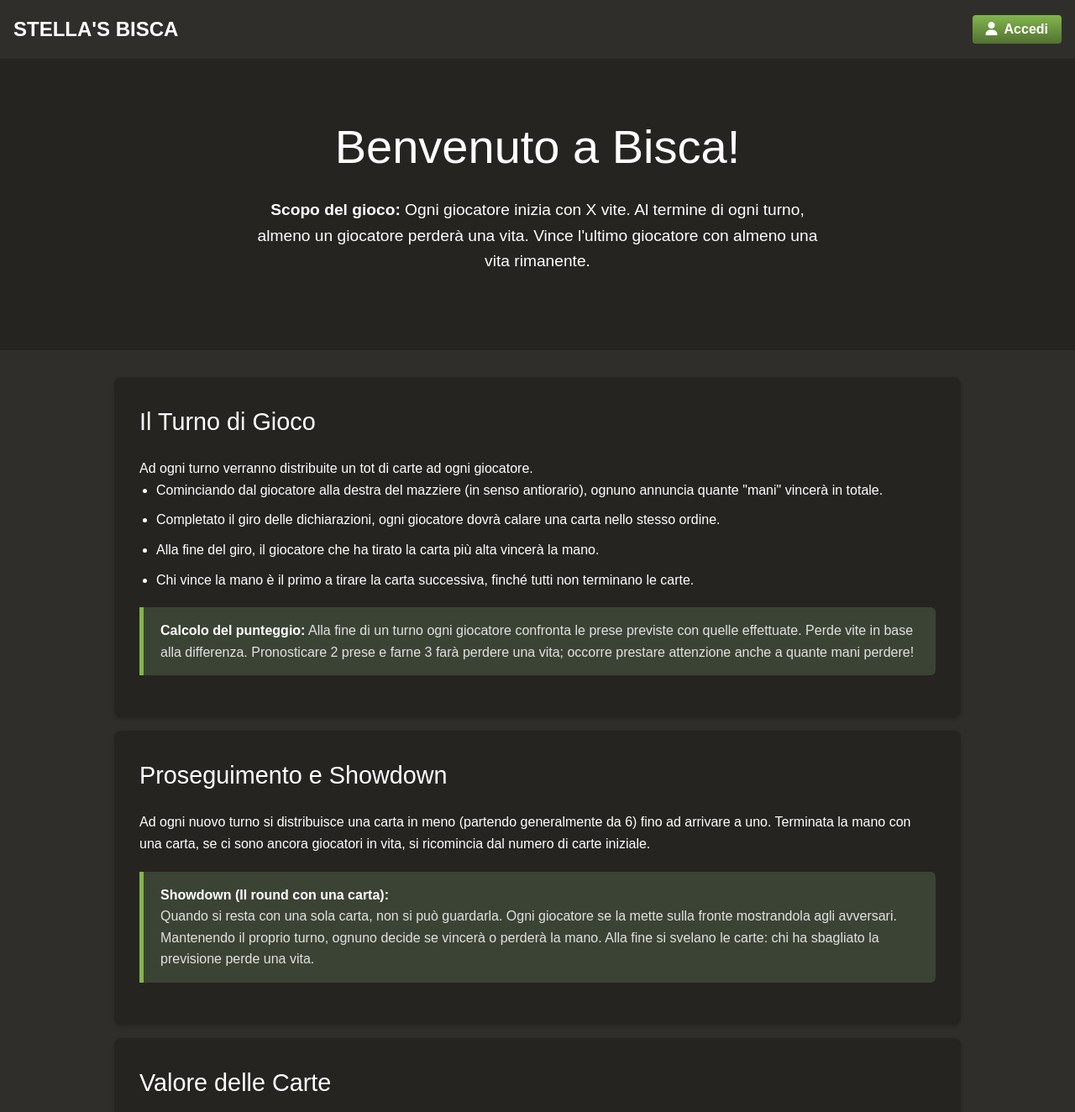
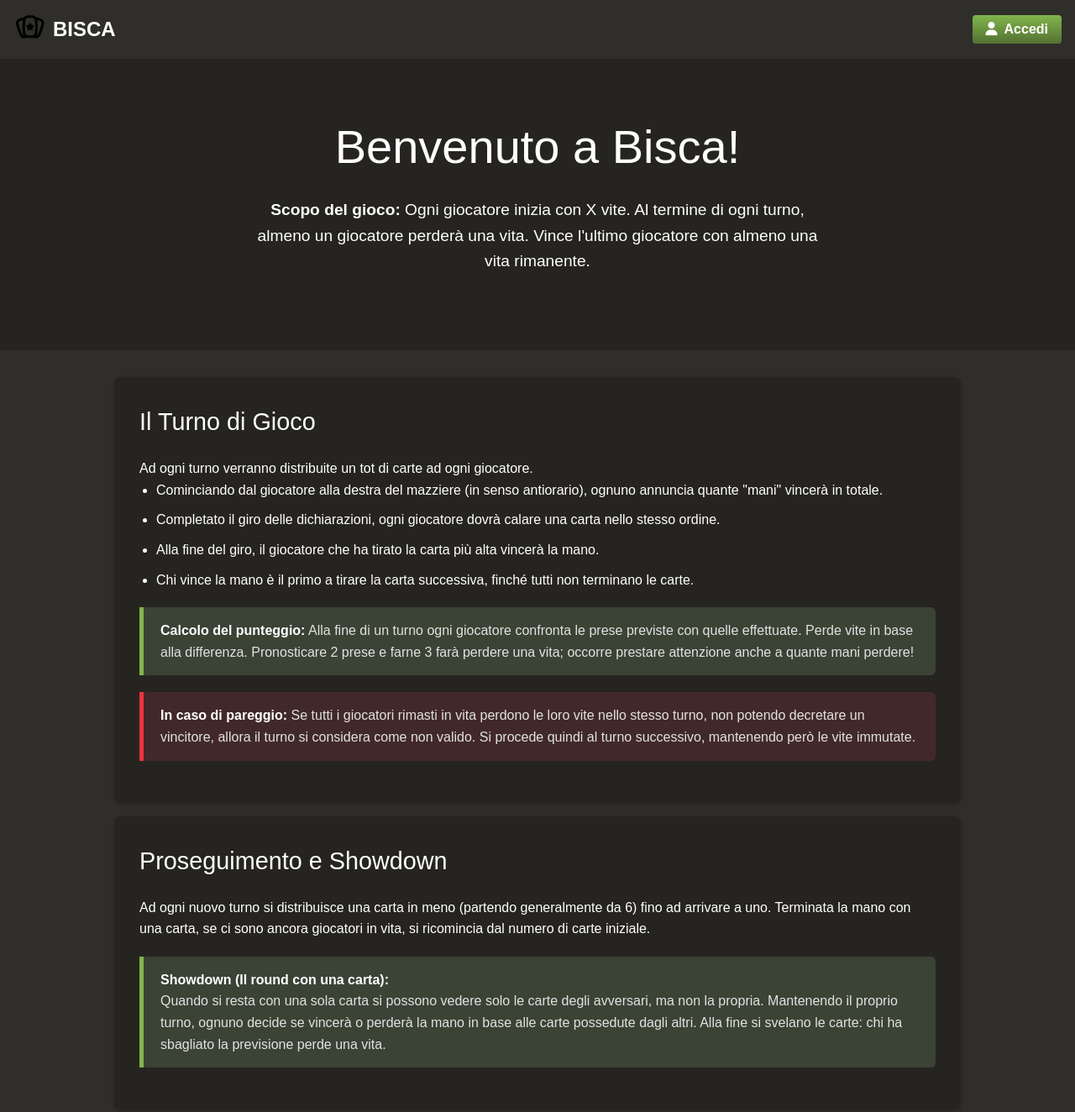
Before and after one commit to alessandro-stella/esame_programmazione_web, a website: page public/index.html in a window 1280 px wide. Shown: the top 1324 px of the page at 84% size. Drawn offline with Linux system fonts and the light colour scheme; no server answers.

Commit message:
Various stylistic changes

```diff
--- a/public/index.html
+++ b/public/index.html
@@ -3,7 +3,10 @@
   <head>
     <meta charset="UTF-8" />
     <meta name="viewport" content="width=device-width, initial-scale=1.0" />
-    <title>Regole di Bisca</title>
+
+    <link rel="icon" type="image/x-icon" href="./media/logo.svg" />
+
+    <title>BISCA | Home</title>
 
     <link rel="stylesheet" href="reset.css" />
     <link rel="stylesheet" href="style.css" />
@@ -17,7 +20,10 @@
 
   <body>
     <div id="navbar">
-      <a id="logo" href="index.html">STELLA'S BISCA</a>
+      <a id="logo" href="index.html">
+        <img src="./media/logo.svg" alt="STELLA'S" />
+        <p>BISCA</p>
+      </a>
 
       <div class="buttons">
         <a id="buttonLink" class="primaryButton iconButton">
@@ -73,6 +79,13 @@
           perdere una vita; occorre prestare attenzione anche a quante mani
           perdere!
         </div>
+
+        <div class="warningBox">
+          <strong>In caso di pareggio:</strong> Se tutti i giocatori rimasti in
+          vita perdono le loro vite nello stesso turno, non potendo decretare un
+          vincitore, allora il turno si considera come non valido. Si procede
+          quindi al turno successivo, mantenendo però le vite immutate.
+        </div>
       </div>
 
       <div class="ruleCard">
@@ -85,11 +98,11 @@
         </p>
         <div class="highlightBox">
           <strong>Showdown (Il round con una carta):</strong><br />
-          Quando si resta con una sola carta, non si può guardarla. Ogni
-          giocatore se la mette sulla fronte mostrandola agli avversari.
-          Mantenendo il proprio turno, ognuno decide se vincerà o perderà la
-          mano. Alla fine si svelano le carte: chi ha sbagliato la previsione
-          perde una vita.
+          Quando si resta con una sola carta si possono vedere solo le carte
+          degli avversari, ma non la propria. Mantenendo il proprio turno,
+          ognuno decide se vincerà o perderà la mano in base alle carte
+          possedute dagli altri. Alla fine si svelano le carte: chi ha sbagliato
+          la previsione perde una vita.
         </div>
       </div>
 
@@ -136,9 +149,9 @@
           decidere al momento se considerarlo la carta <em>più alta</em> o
           <em>più bassa</em> della mano. Scavalca qualsiasi ordinamento, potendo
           battere il Re di Denari o farsi battere dall'Asso di Bastoni! <br />
-          Questa regola non vale durante la fase di showdown, poichè
-          assicurerebbe la vittoria in ogni caso al fortunato che ha ricevuto
-          l'asso di denari. In questo caso la carta segue la gerarchia
+          Questa regola <strong>non vale durante la fase di showdown</strong> ,
+          poichè assicurerebbe la vittoria in ogni caso al fortunato che ha
+          ricevuto l'asso di denari. In questo caso la carta segue la gerarchia
           precedente, prendendo sul re di coppe e venendo preso dal due di
           denari.
         </div>
--- a/public/scripts/lobbies.js
+++ b/public/scripts/lobbies.js
@@ -287,7 +287,7 @@ function switchLobbySettings(lobbyCreated) {
   document
     .getElementById("createLobbyPopupButton")
     .getElementsByTagName("p")[0].innerHTML = lobbyCreated
-    ? "Modifica tavolo"
+    ? "Gestisci tavolo"
     : "Crea tavolo";
 
   document.getElementById("createLobby").hidden = lobbyCreated;
--- a/public/style.css
+++ b/public/style.css
@@ -117,6 +117,13 @@ body {
   color: var(--text-primary);
   font-size: 1.5em;
   font-weight: bold;
+
+  display: flex;
+  gap: 0.25em;
+}
+
+#logo img {
+  height: 1lh;
 }
 
 .buttons {
```
Also changed, not shown: public/game.html (+3 -1 lines), public/lobbies.html (+7 -2 lines), public/login.html (+9 -2 lines), public/profile.html (+8 -2 lines), public/register.html (+9 -2 lines), public/styles/login_register.css (+12 -0 lines), public/media/logo.svg (added).
